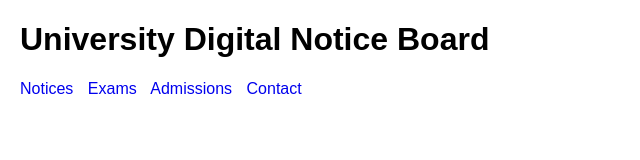
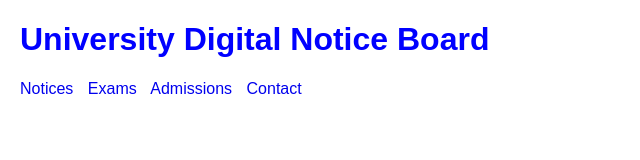
Before and after one commit to umairnbutt/uni-notice-board, a website: page src/index.html in a window 1280 px wide. Shown: the whole page, without its empty margins (0-640 px from the left). Drawn offline with Linux system fonts and the light colour scheme.

```diff
--- a/package.json
+++ b/package.json
@@ -11,6 +11,6 @@
     "htmlhint": "^1.1.4",
     "parcel": "^2.12.0",
     "stylelint": "^16.0.0",
-    "stylelint-config-standard": "^36.0.0"
+    "stylelint-config-standard": "^36.0.1"
   }
 }
--- a/styles/style.css
+++ b/styles/style.css
@@ -1,6 +1,7 @@
 body {
   font-family: Arial, sans-serif;
   margin: 20px;
+  color: blue;
 }
 
 nav a {
```
Also changed, not shown: 1 other file.
